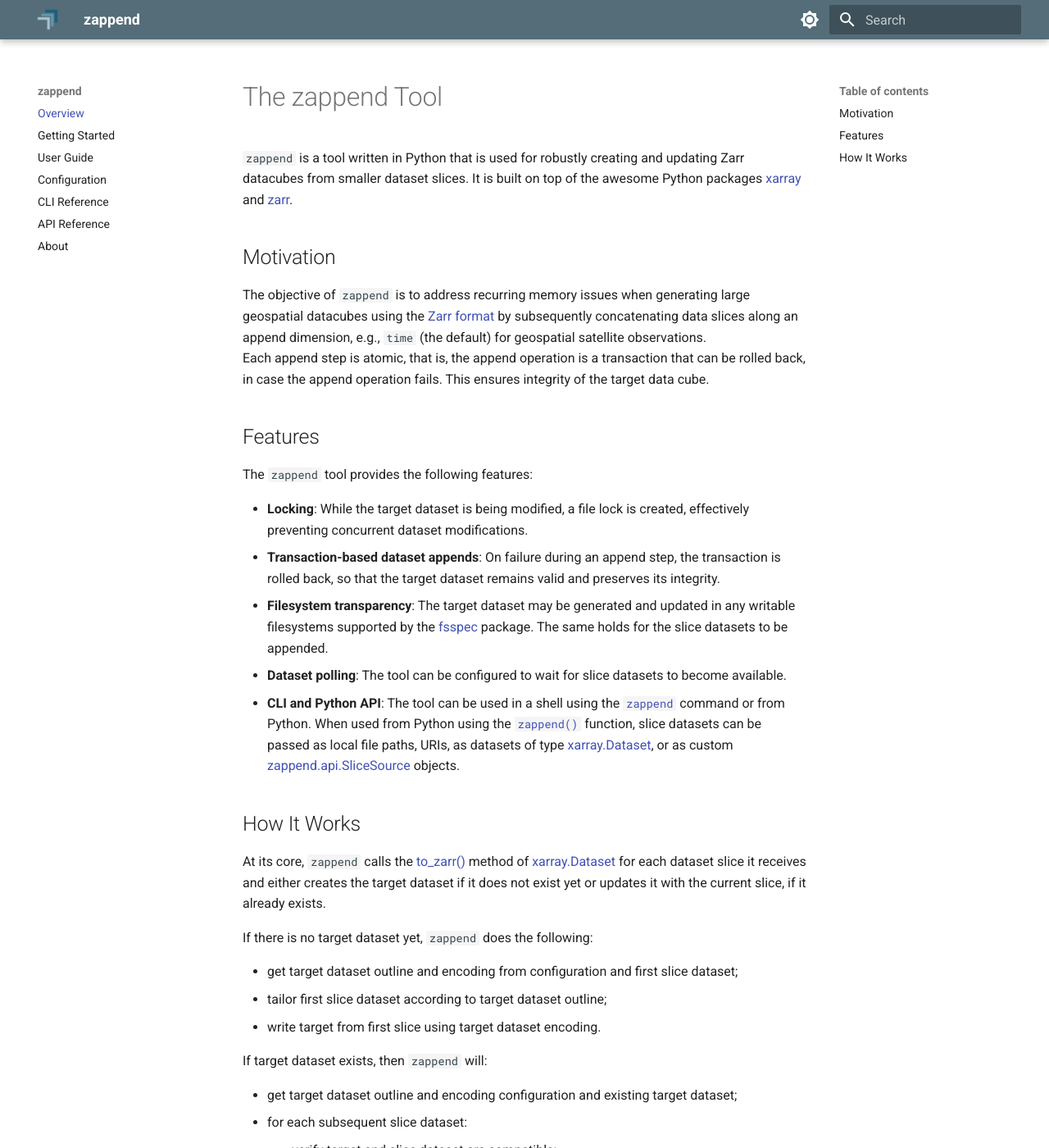
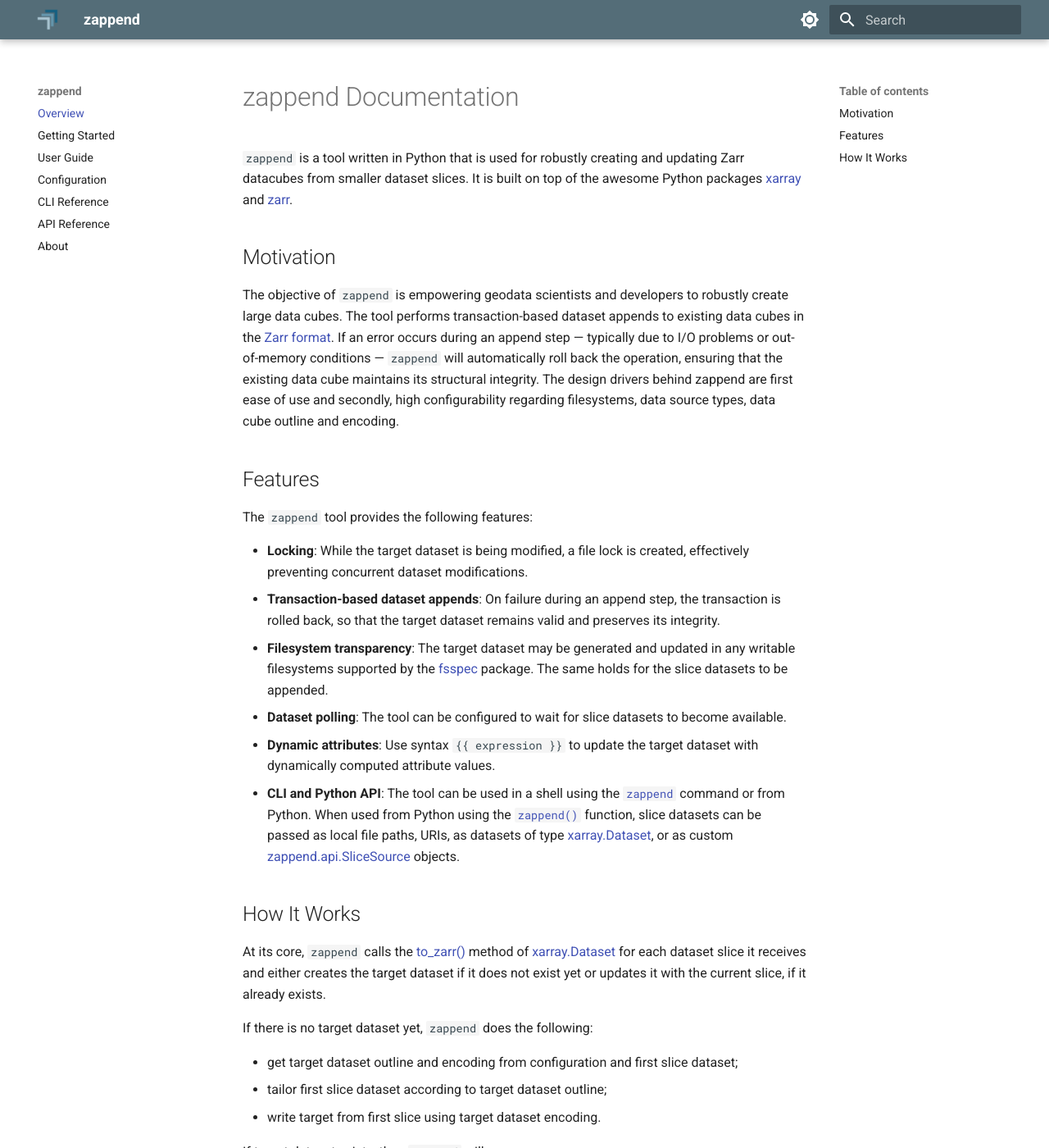
Before and after one commit to bcdev/zappend, an MkDocs documentation site: the page built from docs/index.md, in a window 1280 px wide and 1400 px high. Shown: the whole window at 82% size. Built offline with MkDocs 1.6.1 and Material for MkDocs 9.7.7, drawn with Linux system fonts in a browser that asks for light colours.

Commit message:
update intro text

```diff
--- a/docs/index.md
+++ b/docs/index.md
@@ -1,40 +1,44 @@
 <!--- Align following section with README.md -->
 
-# The zappend Tool
+# zappend Documentation
 
-`zappend` is a tool written in Python that is used for robustly creating and updating
-Zarr datacubes from smaller dataset slices. It is built on top of the awesome Python
-packages [xarray](https://docs.xarray.dev/) and [zarr](https://zarr.readthedocs.io/).
+`zappend` is a tool written in Python that is used for robustly creating and
+updating Zarr datacubes from smaller dataset slices. It is built on top of the
+awesome Python packages [xarray](https://docs.xarray.dev/) and [zarr](https://zarr.readthedocs.io/).
 
 ## Motivation
 
-The objective of `zappend` is to address recurring memory issues when generating large
-geospatial datacubes using the [Zarr format](https://zarr.readthedocs.io/en/stable/spec/v2.html)
-by subsequently concatenating data slices along an append dimension, e.g., `time`
-(the default) for geospatial satellite observations.
-Each append step is atomic, that is, the append operation is a transaction that can be
-rolled back, in case the append operation fails. This ensures integrity of the target
-data cube.
+The objective of `zappend` is empowering geodata scientists and developers to
+robustly create large data cubes. The tool performs transaction-based dataset
+appends to existing data cubes in the
+[Zarr format](https://zarr.readthedocs.io/en/stable/spec/v2.html). If an error
+occurs during an append step — typically due to I/O problems or out-of-memory
+conditions — `zappend` will automatically roll back the operation, ensuring that
+the existing data cube maintains its structural integrity. The design drivers
+behind zappend are first ease of use and secondly, high configurability
+regarding filesystems, data source types, data cube outline and encoding.
 
 ## Features
 
 The `zappend` tool provides the following features:
 
-* **Locking**: While the target dataset is being modified, a file lock is created,
-  effectively preventing concurrent dataset modifications.
+* **Locking**: While the target dataset is being modified, a file lock is
+  created, effectively preventing concurrent dataset modifications.
 * **Transaction-based dataset appends**: On failure during an append step,
   the transaction is rolled back, so that the target dataset remains valid and
   preserves its integrity.
-* **Filesystem transparency**: The target dataset may be generated and updated in
-  any writable filesystems supported by the
+* **Filesystem transparency**: The target dataset may be generated and updated
+  in any writable filesystems supported by the
   [fsspec](https://filesystem-spec.readthedocs.io/) package.
   The same holds for the slice datasets to be appended.
 * **Dataset polling**: The tool can be configured to wait for slice datasets to
   become available.
-* **CLI and Python API**: The tool can be used in a shell using the [`zappend`](cli.md)
-  command or from Python. When used from Python using the
-  [`zappend()`](api.md) function, slice datasets can be passed as local file paths,
-  URIs, as datasets of type
+* **Dynamic attributes**: Use syntax `{{ expression }}` to update the target
+  dataset with dynamically computed attribute values.
+* **CLI and Python API**: The tool can be used in a shell using the
+  [`zappend`](cli.md) command or from Python. When used from Python using the
+  [`zappend()`](api.md) function, slice datasets can be passed as local file
+  paths, URIs, as datasets of type
   [xarray.Dataset](https://docs.xarray.dev/en/stable/generated/xarray.Dataset.html), or as custom
   [zappend.api.SliceSource](https://bcdev.github.io/zappend/api/#class-slicesource) objects.
 
--- a/setup.cfg
+++ b/setup.cfg
@@ -7,7 +7,7 @@ long_description = file: README.md
 long_description_content_type = text/markdown
 keywords = analysis ready data, data science, datacube, xarray, zarr
 license = MIT
-url = https://bcdev.github.io/zappend
+url = https://github.com/bcdev/zappend
 project_urls =
 	Documentation = https://bcdev.github.io/zappend/
 	Issues = https://github.com/bcdev/zappend/issues
```
Also changed, not shown: README.md (+27 -19 lines).
